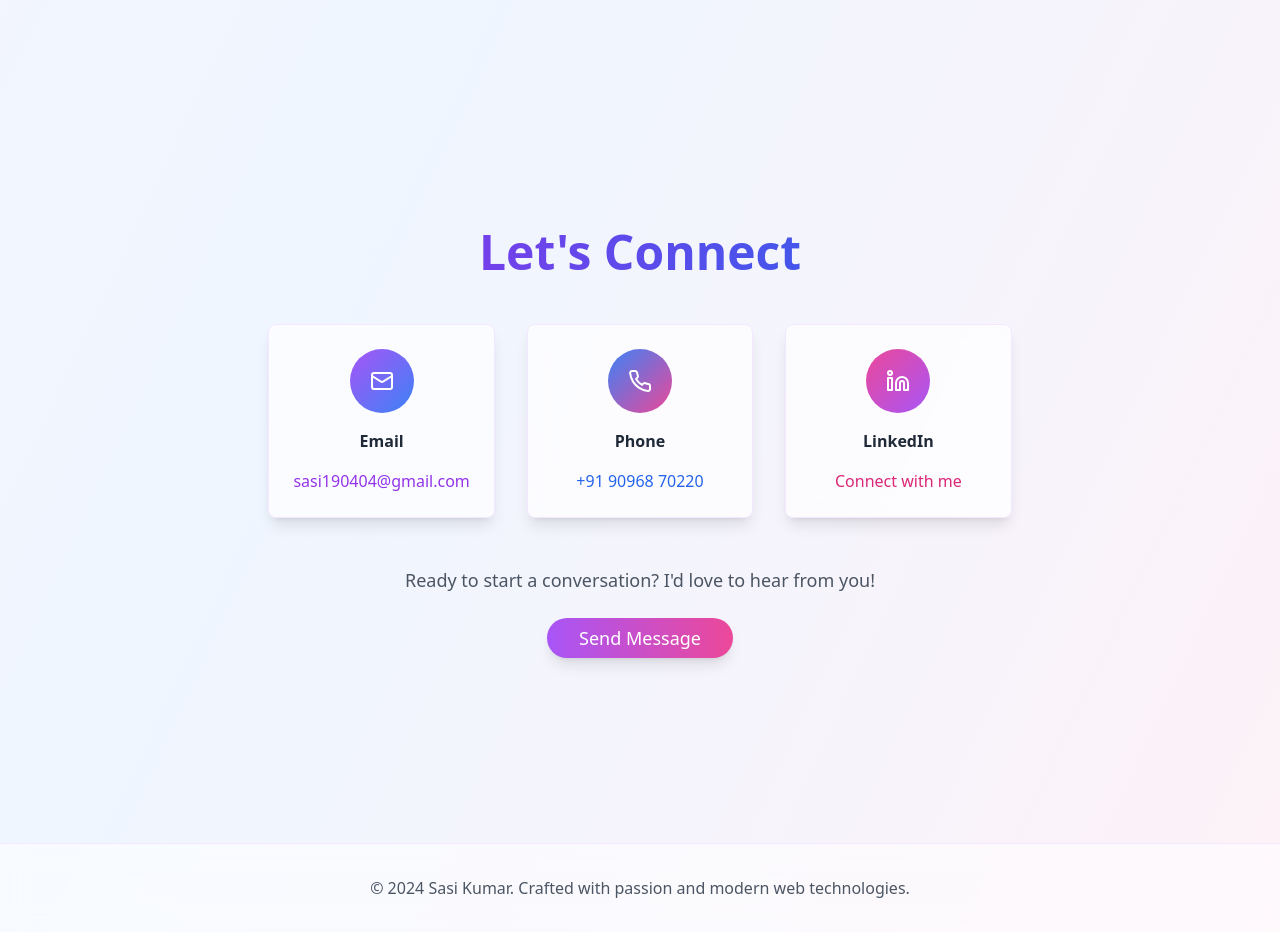
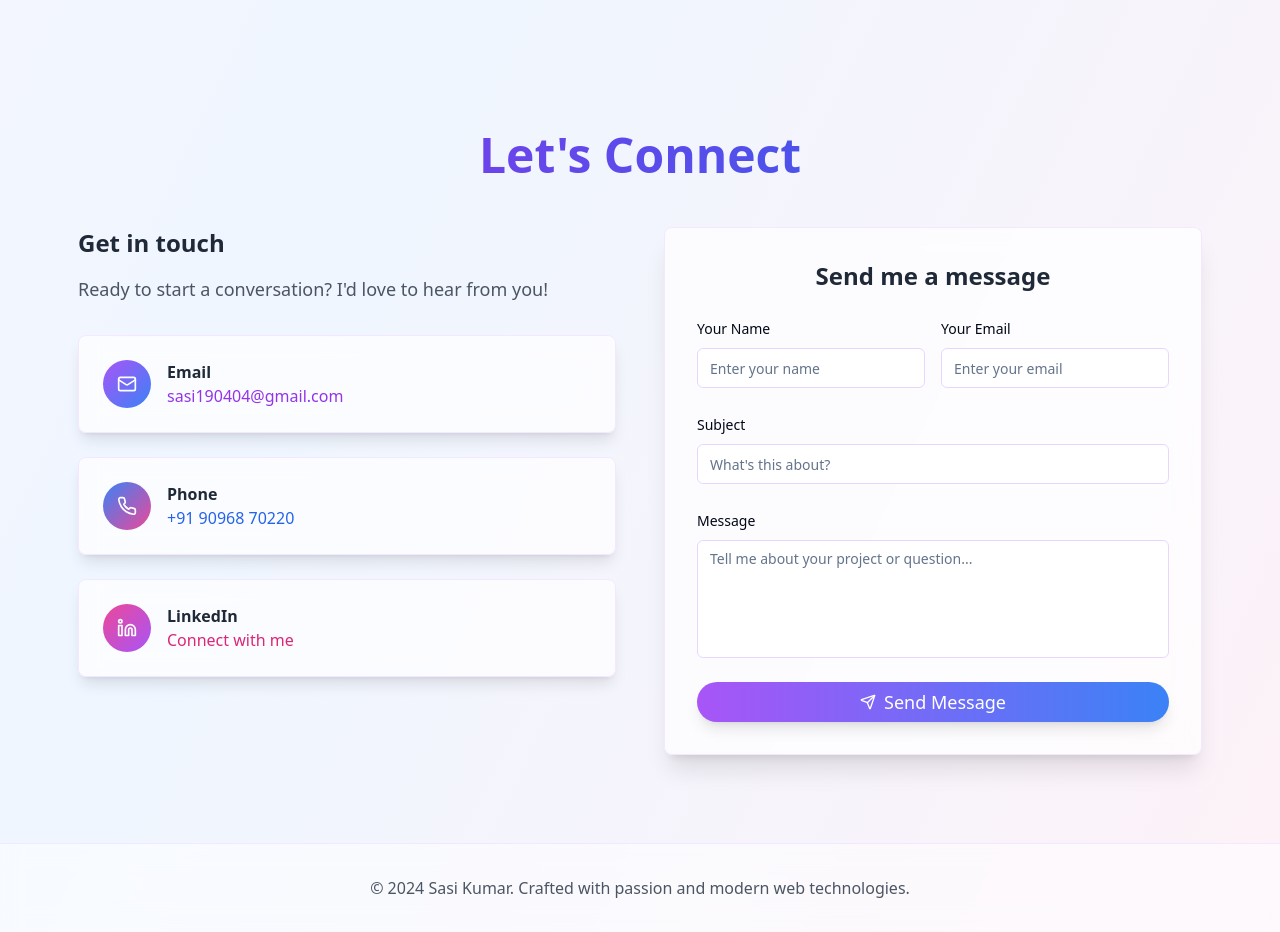
Before and after one commit to 1U22CS102-SASIKUMAR/sasikumar, a React (Vite) app: page / in a window 1280 px wide. Shown: the part 1780-2712 px from the top of the page. Built offline with nearby package versions, Linux system fonts and the light colour scheme.

Commit message:
feat: Add contact form and EmailJS integration
- Implemented a contact form within the contact section.
- Integrated the form with EmailJS for sending emails.
- Added EmailJS public key and service ID for functionality.

```diff
--- a/package.json
+++ b/package.json
@@ -11,6 +11,7 @@
     "preview": "vite preview"
   },
   "dependencies": {
+    "@emailjs/browser": "^4.4.1",
     "@hookform/resolvers": "^3.9.0",
     "@radix-ui/react-accordion": "^1.2.0",
     "@radix-ui/react-alert-dialog": "^1.1.1",
--- /dev/null
+++ b/src/components/ContactForm.tsx
@@ -0,0 +1,169 @@
+
+import { useState } from "react";
+import { Button } from "@/components/ui/button";
+import { Input } from "@/components/ui/input";
+import { Textarea } from "@/components/ui/textarea";
+import { Label } from "@/components/ui/label";
+import { Card } from "@/components/ui/card";
+import { Send, CheckCircle } from "lucide-react";
+import emailjs from '@emailjs/browser';
+import { useToast } from "@/hooks/use-toast";
+
+const ContactForm = () => {
+  const [formData, setFormData] = useState({
+    name: '',
+    email: '',
+    subject: '',
+    message: ''
+  });
+  const [isSubmitting, setIsSubmitting] = useState(false);
+  const [isSubmitted, setIsSubmitted] = useState(false);
+  const { toast } = useToast();
+
+  const handleChange = (e: React.ChangeEvent<HTMLInputElement | HTMLTextAreaElement>) => {
+    setFormData({
+      ...formData,
+      [e.target.name]: e.target.value
+    });
+  };
+
+  const handleSubmit = async (e: React.FormEvent) => {
+    e.preventDefault();
+    setIsSubmitting(true);
+
+    try {
+      const templateParams = {
+        from_name: formData.name,
+        from_email: formData.email,
+        subject: formData.subject,
+        message: formData.message,
+        to_name: "Sasi Kumar"
+      };
+
+      await emailjs.send(
+        'service_frrdela',
+        'template_contact', // You'll need to create this template in EmailJS
+        templateParams,
+        '6LcjKBSOth6b9ASvd'
+      );
+
+      setIsSubmitted(true);
+      setFormData({ name: '', email: '', subject: '', message: '' });
+
+      toast({
+        title: "Message sent successfully!",
+        description: "Thank you for reaching out. I'll get back to you soon.",
+      });
+
+    } catch (error) {
+      console.error('EmailJS Error:', error);
+      toast({
+        title: "Failed to send message",
+        description: "Please try again or contact me directly via email.",
+        variant: "destructive"
+      });
+    } finally {
+      setIsSubmitting(false);
+    }
+  };
+
+  if (isSubmitted) {
+    return (
+      <Card className="p-8 bg-white/70 backdrop-blur-md border-purple-100 shadow-xl text-center">
+        <CheckCircle className="w-16 h-16 text-green-500 mx-auto mb-4" />
+        <h3 className="text-2xl font-semibold text-gray-800 mb-2">Message Sent!</h3>
+        <p className="text-gray-600 mb-4">Thank you for reaching out. I'll get back to you soon.</p>
+        <Button
+          onClick={() => setIsSubmitted(false)}
+          className="bg-gradient-to-r from-purple-500 to-blue-500 hover:from-purple-600 hover:to-blue-600"
+        >
+          Send Another Message
+        </Button>
+      </Card>
+    );
+  }
+
+  return (
+    <Card className="p-8 bg-white/70 backdrop-blur-md border-purple-100 shadow-xl">
+      <h3 className="text-2xl font-semibold text-gray-800 mb-6 text-center">Send me a message</h3>
+      <form onSubmit={handleSubmit} className="space-y-6">
+        <div className="grid md:grid-cols-2 gap-4">
+          <div className="space-y-2">
+            <Label htmlFor="name">Your Name</Label>
+            <Input
+              id="name"
+              name="name"
+              type="text"
+              placeholder="Enter your name"
+              value={formData.name}
+              onChange={handleChange}
+              required
+              className="border-purple-200 focus:border-purple-400"
+            />
+          </div>
+          <div className="space-y-2">
+            <Label htmlFor="email">Your Email</Label>
+            <Input
+              id="email"
+              name="email"
+              type="email"
+              placeholder="Enter your email"
+              value={formData.email}
+              onChange={handleChange}
+              required
+              className="border-purple-200 focus:border-purple-400"
+            />
+          </div>
+        </div>
+
+        <div className="space-y-2">
+          <Label htmlFor="subject">Subject</Label>
+          <Input
+            id="subject"
+            name="subject"
+            type="text"
+            placeholder="What's this about?"
+            value={formData.subject}
+            onChange={handleChange}
+            required
+            className="border-purple-200 focus:border-purple-400"
+          />
+        </div>
+
+        <div className="space-y-2">
+          <Label htmlFor="message">Message</Label>
+          <Textarea
+            id="message"
+            name="message"
+            placeholder="Tell me about your project or question..."
+            value={formData.message}
+            onChange={handleChange}
+            required
+            rows={5}
+            className="border-purple-200 focus:border-purple-400 resize-none"
+          />
+        </div>
+
+        <Button
+          type="submit"
+          disabled={isSubmitting}
+          className="w-full bg-gradient-to-r from-purple-500 to-blue-500 hover:from-purple-600 hover:to-blue-600 text-white py-3 text-lg rounded-full shadow-lg hover:shadow-xl transition-all duration-300 transform hover:scale-105"
+        >
+          {isSubmitting ? (
+            <div className="flex items-center space-x-2">
+              <div className="w-4 h-4 border-2 border-white border-t-transparent rounded-full animate-spin"></div>
+              <span>Sending...</span>
+            </div>
+          ) : (
+            <div className="flex items-center space-x-2">
+              <Send size={18} />
+              <span>Send Message</span>
+            </div>
+          )}
+        </Button>
+      </form>
+    </Card>
+  );
+};
+
+export default ContactForm;
--- a/src/pages/Index.tsx
+++ b/src/pages/Index.tsx
@@ -1,8 +1,8 @@
-
 import { useState } from "react";
 import { Mail, Phone, Linkedin, Github, Code, User, Home as HomeIcon } from "lucide-react";
 import { Button } from "@/components/ui/button";
 import { Card } from "@/components/ui/card";
+import ContactForm from "@/components/ContactForm";
 
 const Index = () => {
   const [activeSection, setActiveSection] = useState("home");
@@ -134,34 +134,48 @@ const Index = () => {
 
       {/* Contact Section */}
       <section id="contact" className="min-h-screen flex items-center justify-center px-6 py-20">
-        <div className="max-w-4xl mx-auto text-center">
-          <h2 className="text-4xl md:text-5xl font-bold mb-12 bg-gradient-to-r from-purple-600 to-blue-600 bg-clip-text text-transparent">
+        <div className="max-w-6xl mx-auto">
+          <h2 className="text-4xl md:text-5xl font-bold text-center mb-12 bg-gradient-to-r from-purple-600 to-blue-600 bg-clip-text text-transparent">
             Let's Connect
           </h2>
-          <div className="grid md:grid-cols-3 gap-8">
+
+          <div className="grid lg:grid-cols-2 gap-12 items-start">
+            {/* Contact Information */}
+            <div className="space-y-8">
+              <div className="text-center lg:text-left">
+                <h3 className="text-2xl font-semibold text-gray-800 mb-4">Get in touch</h3>
+                <p className="text-lg text-gray-600 mb-8">
+                  Ready to start a conversation? I'd love to hear from you!
+                </p>
+              </div>
+
+              <div className="grid gap-6">
                 {/* Email Card */}
-            <Card className="p-6 bg-white/70 backdrop-blur-md border-purple-100 shadow-lg hover:shadow-xl transition-all duration-300 transform hover:scale-105">
-              <div className="flex flex-col items-center space-y-4">
-                <div className="w-16 h-16 bg-gradient-to-br from-purple-500 to-blue-500 rounded-full flex items-center justify-center">
-                  <Mail className="text-white" size={24} />
+                <Card className="p-6 bg-white/70 backdrop-blur-md border-purple-100 shadow-lg hover:shadow-xl transition-all duration-300">
+                  <div className="flex items-center space-x-4">
+                    <div className="w-12 h-12 bg-gradient-to-br from-purple-500 to-blue-500 rounded-full flex items-center justify-center">
+                      <Mail className="text-white" size={20} />
                     </div>
-                <h3 className="font-semibold text-gray-800">Email</h3>
+                    <div>
+                      <h4 className="font-semibold text-gray-800">Email</h4>
                       <a
                         href="mailto:sasi190404@gmail.com"
-                  className="text-purple-600 hover:text-purple-800 transition-colors break-all"
+                        className="text-purple-600 hover:text-purple-800 transition-colors"
                       >
                         sasi190404@gmail.com
                       </a>
                     </div>
+                  </div>
                 </Card>
 
                 {/* Phone Card */}
-            <Card className="p-6 bg-white/70 backdrop-blur-md border-purple-100 shadow-lg hover:shadow-xl transition-all duration-300 transform hover:scale-105">
-              <div className="flex flex-col items-center space-y-4">
-                <div className="w-16 h-16 bg-gradient-to-br from-blue-500 to-pink-500 rounded-full flex items-center justify-center">
-                  <Phone className="text-white" size={24} />
+                <Card className="p-6 bg-white/70 backdrop-blur-md border-purple-100 shadow-lg hover:shadow-xl transition-all duration-300">
+                  <div className="flex items-center space-x-4">
+                    <div className="w-12 h-12 bg-gradient-to-br from-blue-500 to-pink-500 rounded-full flex items-center justify-center">
+                      <Phone className="text-white" size={20} />
                     </div>
-                <h3 className="font-semibold text-gray-800">Phone</h3>
+                    <div>
+                      <h4 className="font-semibold text-gray-800">Phone</h4>
                       <a
                         href="tel:+919096870220"
                         className="text-blue-600 hover:text-blue-800 transition-colors"
@@ -169,37 +183,35 @@ const Index = () => {
                         +91 90968 70220
                       </a>
                     </div>
+                  </div>
                 </Card>
 
                 {/* LinkedIn Card */}
-            <Card className="p-6 bg-white/70 backdrop-blur-md border-purple-100 shadow-lg hover:shadow-xl transition-all duration-300 transform hover:scale-105">
-              <div className="flex flex-col items-center space-y-4">
-                <div className="w-16 h-16 bg-gradient-to-br from-pink-500 to-purple-500 rounded-full flex items-center justify-center">
-                  <Linkedin className="text-white" size={24} />
+                <Card className="p-6 bg-white/70 backdrop-blur-md border-purple-100 shadow-lg hover:shadow-xl transition-all duration-300">
+                  <div className="flex items-center space-x-4">
+                    <div className="w-12 h-12 bg-gradient-to-br from-pink-500 to-purple-500 rounded-full flex items-center justify-center">
+                      <Linkedin className="text-white" size={20} />
                     </div>
-                <h3 className="font-semibold text-gray-800">LinkedIn</h3>
+                    <div>
+                      <h4 className="font-semibold text-gray-800">LinkedIn</h4>
                       <a
                         href="https://www.linkedin.com/in/sasikumar190404"
                         target="_blank"
                         rel="noopener noreferrer"
-                  className="text-pink-600 hover:text-pink-800 transition-colors text-center"
+                        className="text-pink-600 hover:text-pink-800 transition-colors"
                       >
                         Connect with me
                       </a>
                     </div>
+                  </div>
                 </Card>
               </div>
+            </div>
 
-          <div className="mt-12">
-            <p className="text-lg text-gray-600 mb-6">
-              Ready to start a conversation? I'd love to hear from you!
-            </p>
-            <Button
-              onClick={() => window.open("mailto:sasi190404@gmail.com", "_blank")}
-              className="bg-gradient-to-r from-purple-500 to-pink-500 hover:from-purple-600 hover:to-pink-600 text-white px-8 py-3 text-lg rounded-full shadow-lg hover:shadow-xl transition-all duration-300 transform hover:scale-105"
-            >
-              Send Message
-            </Button>
+            {/* Contact Form */}
+            <div>
+              <ContactForm />
+            </div>
           </div>
         </div>
       </section>
```
Also changed, not shown: 1 other file (tests, documents, lock files or other folders). Lines whose indentation alone changed are shown as unchanged.
